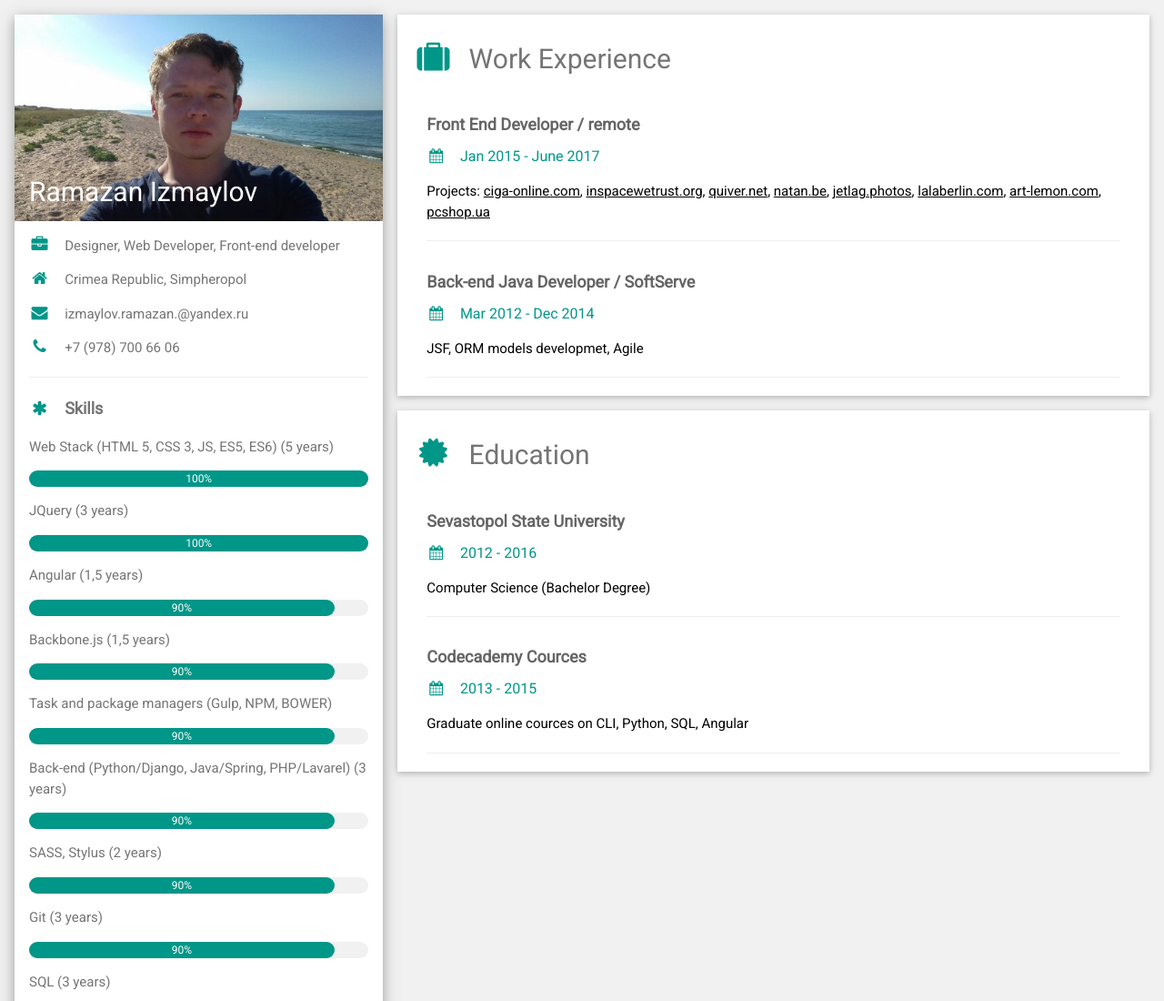
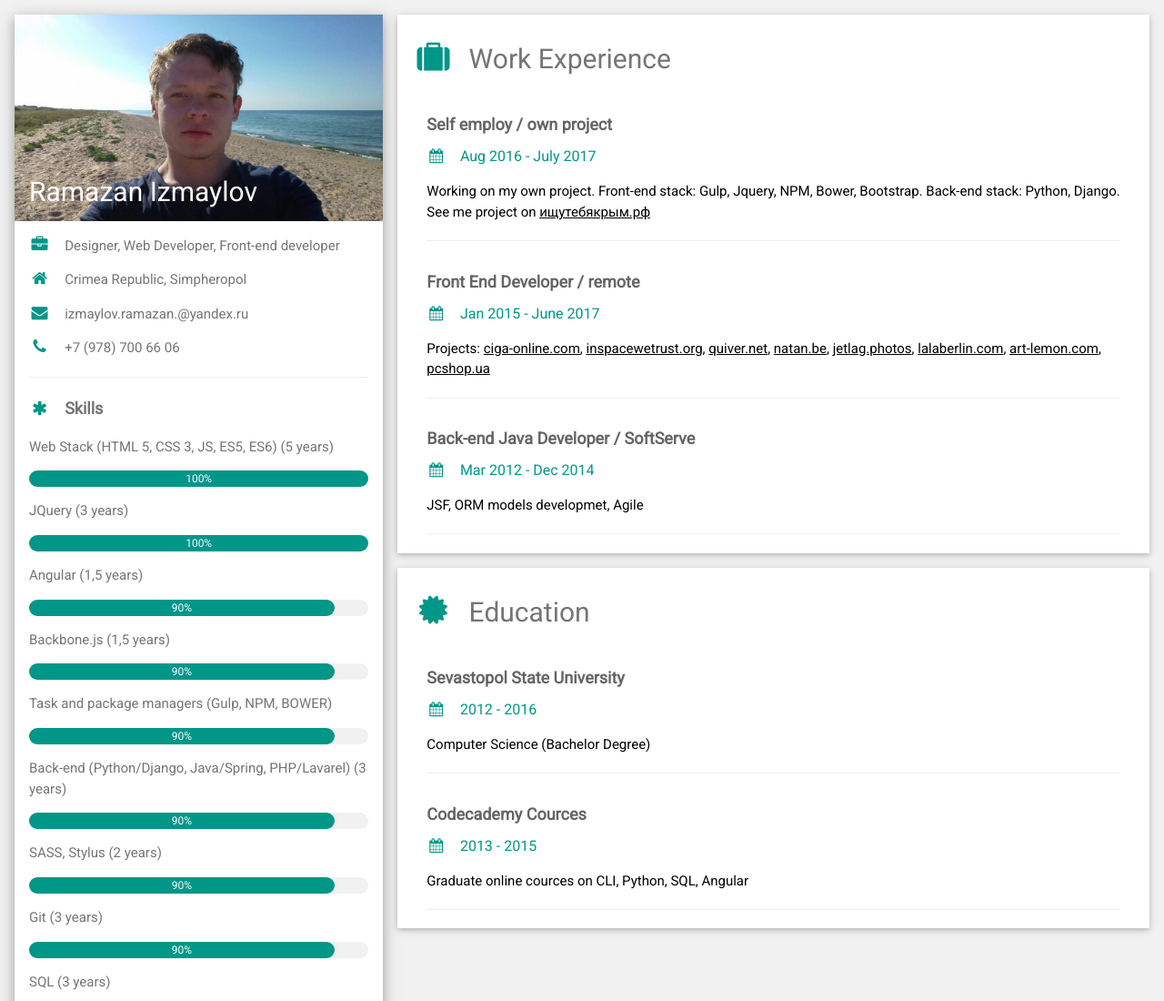
Before and after one commit to Koi7/cv, a plain HTML site: page index.html in a window 1280 px wide. Shown: the top 1100 px of the page at 91% size. Drawn offline with nearby package versions, Linux system fonts and the light colour scheme.

Commit message:
self employ

```diff
--- a/index.html
+++ b/index.html
@@ -110,6 +110,12 @@ html,body,h1,h2,h3,h4,h5,h6 {font-family: "Roboto", sans-serif}
       <div class="w3-container w3-card-2 w3-white w3-margin-bottom">
         <h2 class="w3-text-grey w3-padding-16"><i class="fa fa-suitcase fa-fw w3-margin-right w3-xxlarge w3-text-teal"></i>Work Experience</h2>
         <div class="w3-container">
+          <h5 class="w3-opacity"><b>Self employ / own project</b></h5>
+          <h6 class="w3-text-teal"><i class="fa fa-calendar fa-fw w3-margin-right"></i>Aug 2016 - July 2017</h6>
+          <p>Working on my own project. Front-end stack: Gulp, Jquery, NPM, Bower, Bootstrap. Back-end stack: Python, Django. See me project on <a href="https://ищутебякрым.рф">ищутебякрым.рф</a></p>
+          <hr>
+        </div>
+        <div class="w3-container">
           <h5 class="w3-opacity"><b>Front End Developer / remote</b></h5>
           <h6 class="w3-text-teal"><i class="fa fa-calendar fa-fw w3-margin-right"></i>Jan 2015 - June 2017</h6>
           <p>Projects: <a target="_blank" href="http://www.ciga-online.com/">ciga-online.com</a>, <a target="_blank" href="http://inspacewetrust.org/en/">inspacewetrust.org</a>,
```
